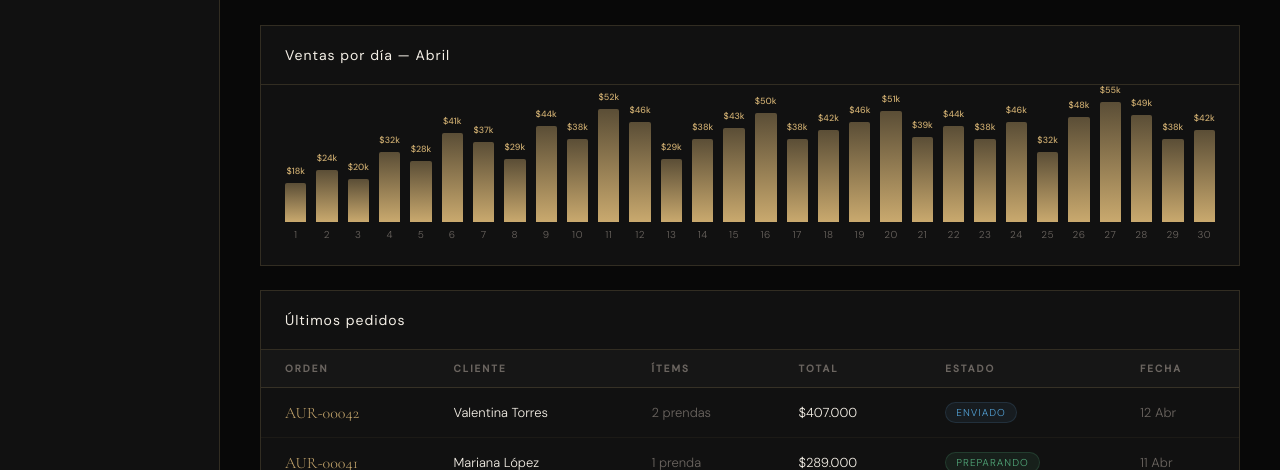
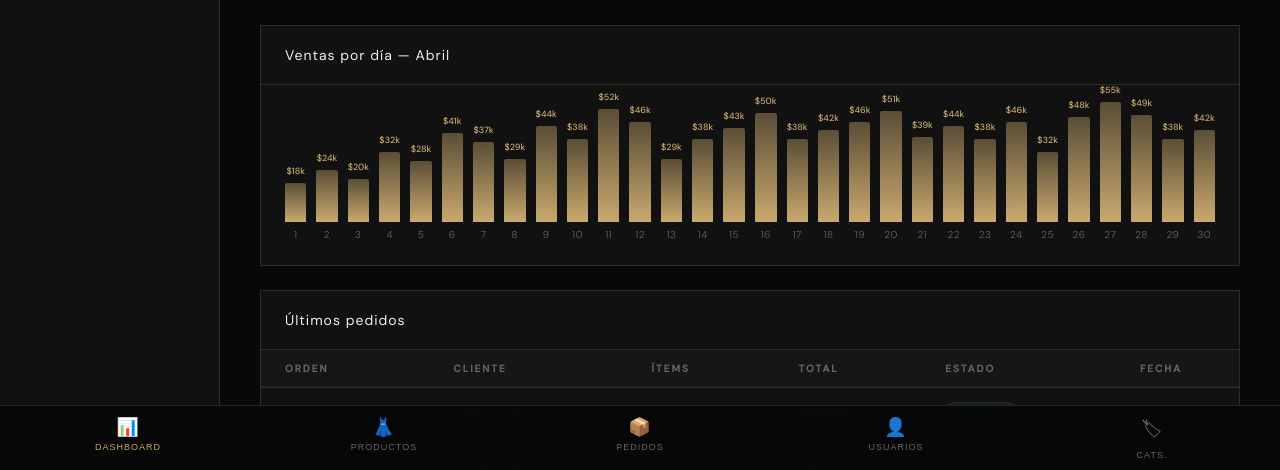
Before and after one commit to jhojanjh/Demo, a plain HTML site: page index.html in a window 1280 px wide. Both pictures are taken after a click on the button "PANEL ADMIN". Shown: the part 330-800 px from the top of the page. Drawn offline with nearby package versions, Linux system fonts and the light colour scheme.

Commit message:
Areglo barra panel admi

```diff
--- a/index.html
+++ b/index.html
@@ -339,7 +339,7 @@ nav{position:fixed;top:0;left:0;right:0;height:64px;display:flex;align-items:cen
   /* ── ADMIN: sin sidebar, tabs abajo ── */
   .admin-wrap{grid-template-columns:1fr}
   .admin-sidebar{display:none}
-  .admin-bottom-bar{display:flex !important}
+  .admin-bottom-bar.visible{display:flex !important}
   .admin-main{padding:18px 14px 88px} /* espacio para barra inferior */
   .admin-header{flex-direction:column;align-items:flex-start;gap:10px;margin-bottom:18px}
   .admin-title{font-size:24px}
@@ -389,7 +389,8 @@ nav{position:fixed;top:0;left:0;right:0;height:64px;display:flex;align-items:cen
 .mobile-menu-item:hover,.mobile-menu-item.active{color:var(--gold);background:rgba(201,169,110,0.04);border-left-color:var(--gold)}
 
 /* Admin bottom bar (mobile) */
-.admin-bottom-bar{display:none;position:fixed;bottom:0;left:0;right:0;background:rgba(8,8,8,0.97);border-top:1px solid var(--border);z-index:150;backdrop-filter:blur(12px)}
+.admin-bottom-bar{display:none !important;position:fixed;bottom:0;left:0;right:0;background:rgba(8,8,8,0.97);border-top:1px solid var(--border);z-index:150;backdrop-filter:blur(12px)}
+.admin-bottom-bar.visible{display:flex !important}
 .admin-bottom-item{flex:1;display:flex;flex-direction:column;align-items:center;gap:4px;padding:10px 4px;cursor:pointer;transition:color .2s;color:var(--muted);font-size:9px;letter-spacing:1px;text-transform:uppercase;border:none;background:none}
 .admin-bottom-item.active,.admin-bottom-item:hover{color:var(--gold)}
 .admin-bottom-icon{font-size:18px}
@@ -1030,7 +1031,11 @@ function adminBottomNav(sec, el) {
 // Show/hide admin bottom bar based on active page
 function updateBottomBar(page) {
   const bar = document.getElementById('admin-bottom-bar')
-  bar.style.display = page === 'admin' ? '' : 'none'
+  if(page === 'admin') {
+    bar.classList.add('visible')
+  } else {
+    bar.classList.remove('visible')
+  }
 }
 
 // ══════════════ INIT ══════════════
```
